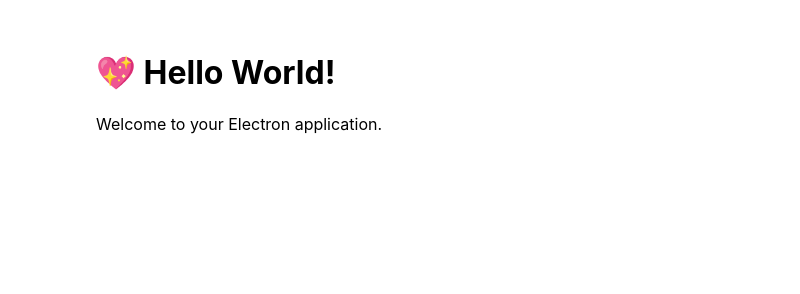
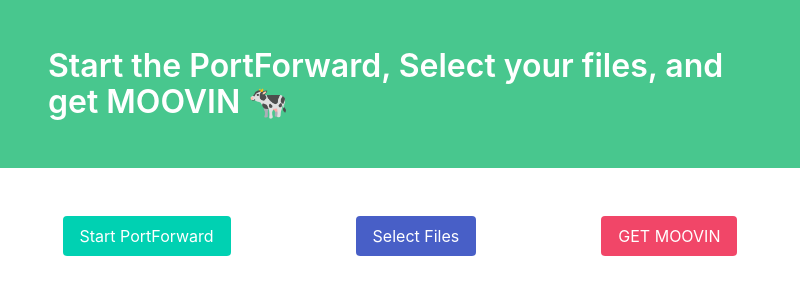
Before and after one commit to Samarth-SP/Moove, an Electron app: page Client/src/index.html in a window 800 px wide. Drawn offline with nearby package versions, Linux system fonts and the light colour scheme.

Commit message:
Second Commit

```diff
--- a/Client/src/index.css
+++ b/Client/src/index.css
@@ -4,3 +4,6 @@
   max-width: 38rem;
   padding: 2rem;
 }
+.is-level{
+  padding-top:100%;
+}
--- a/Client/src/index.html
+++ b/Client/src/index.html
@@ -1,12 +1,29 @@
 <!DOCTYPE html>
 <html>
   <head>
-    <meta charset="UTF-8">
-    <title>Hello World!</title>
-    <link rel="stylesheet" href="index.css">
+    <meta charset="utf-8">
+    <meta name="viewport" content="width=device-width, initial-scale=1">
+    <title>Lets Get MOOVIN</title>
+    <link rel="stylesheet" href="https://cdn.jsdelivr.net/npm/bulma@0.9.2/css/bulma.min.css">
   </head>
   <body>
-    <h1>💖 Hello World!</h1>
-    <p>Welcome to your Electron application.</p>
+  <section class="hero is-success">
+    <div class="hero-body">
+      <h1 class="title">
+        Start the PortForward, Select your files, and get MOOVIN 🐄
+      </h1>
+    </div>
+  </section>
+    <nav class="level mt-6">
+      <div class="level-item">
+       <button class="button is-primary" id="but1">Start PortForward</button>
+      </div>
+      <div class="level-item">
+        <button class="button is-link" id="but2">Select Files</button>
+      </div>
+      <div class="level-item">
+        <button class="button is-danger" id="but3">GET MOOVIN</button>
+      </div>
+    </nav>
   </body>
 </html>
--- a/Client/src/index.js
+++ b/Client/src/index.js
@@ -17,7 +17,6 @@
   mainWindow.loadFile(path.join(__dirname, 'index.html'));
 
   // Open the DevTools.
-  mainWindow.webContents.openDevTools();
 };
 
 // This method will be called when Electron has finished
--- /dev/null
+++ b/Client/src/render.js
@@ -0,0 +1,3 @@
+const PortForward = document.getElementById('but1');
+const SelectFiles = document.getElementById('but2');
+const getMoovin = document.getElementById('but3');
```
